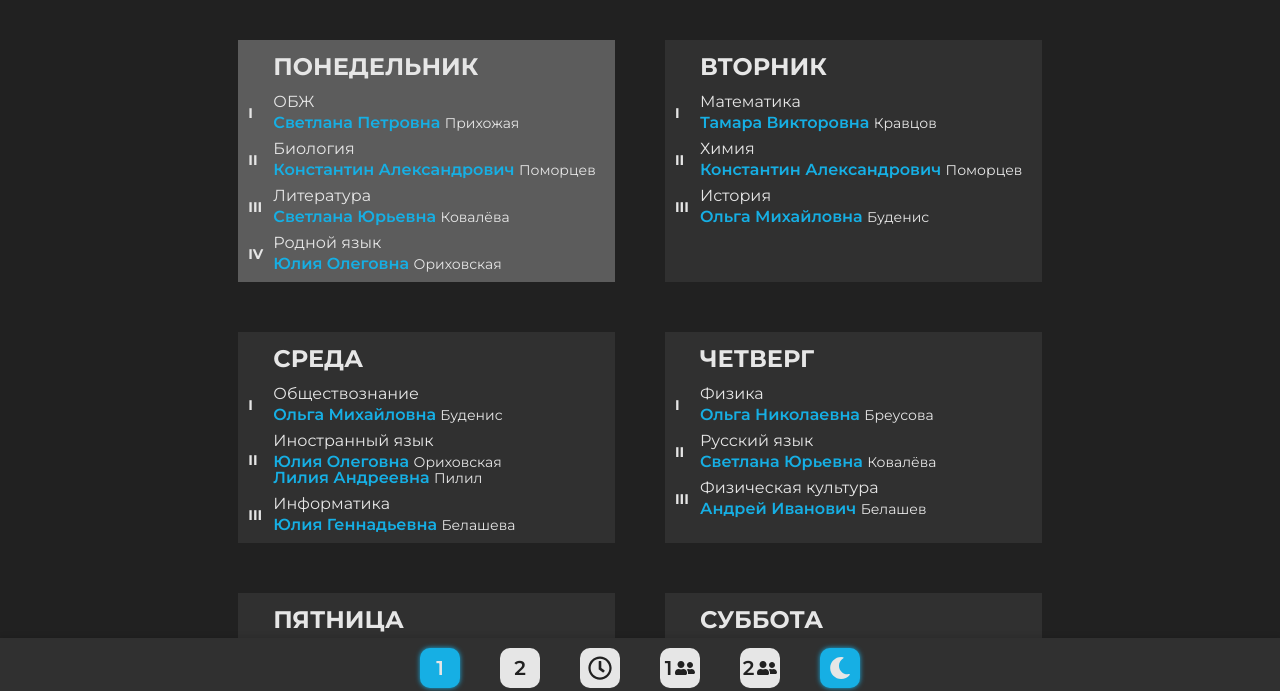
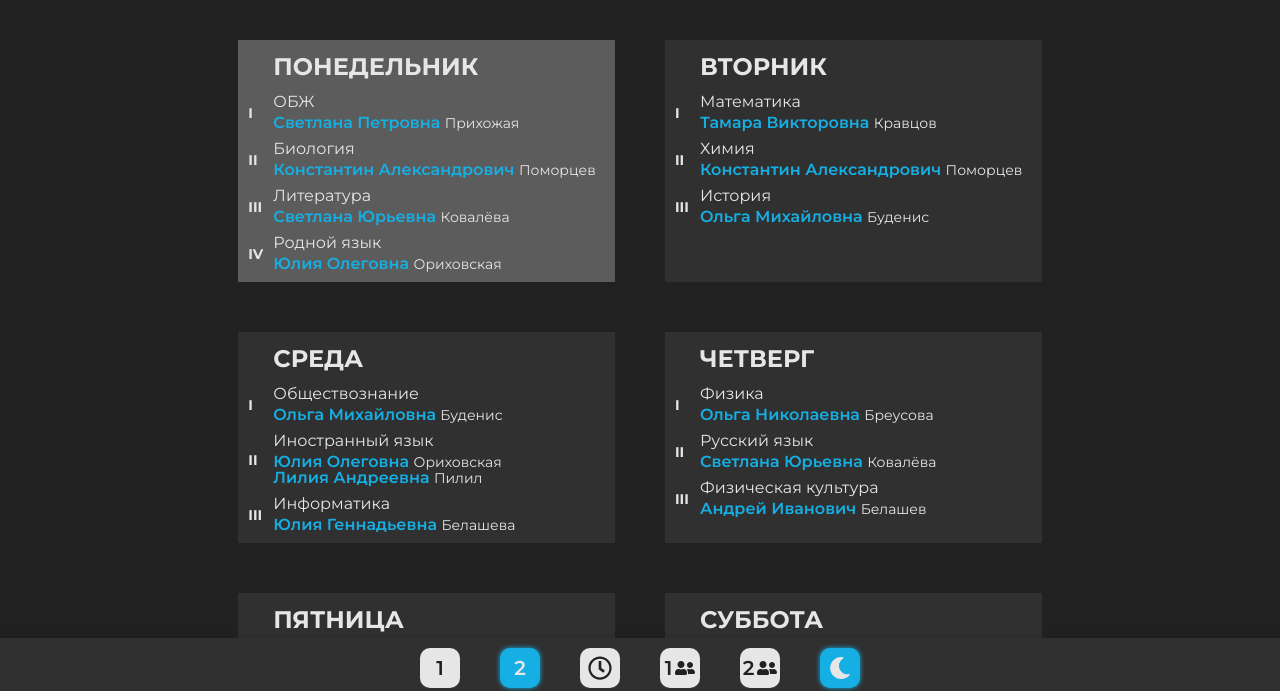
Before and after one commit to fN9ne/timetable, a plain HTML site: page index.html in a window 1280 px wide. Shown: the part 102-793 px from the top of the page. Drawn offline with nearby package versions, Linux system fonts and the light colour scheme.

Commit message:
Update index.html

```diff
--- a/index.html
+++ b/index.html
@@ -366,8 +366,8 @@
 			</div>
 		</main>
 		<div class="labels">
-			<a href="#" class="labels__item labels__item_1 _active">1</a>
-			<a href="#" class="labels__item labels__item_2">2</a>
+			<a href="#" class="labels__item labels__item_1">1</a>
+			<a href="#" class="labels__item labels__item_2 _active">2</a>
 			<a href="#" class="labels__item labels__item_3"><svg width="24px" height="24px" xmlns="http://www.w3.org/2000/svg" viewBox="0 0 512 512"><path d="M256 8C119 8 8 119 8 256s111 248 248 248 248-111 248-248S393 8 256 8zm0 448c-110.5 0-200-89.5-200-200S145.5 56 256 56s200 89.5 200 200-89.5 200-200 200zm61.8-104.4l-84.9-61.7c-3.1-2.3-4.9-5.9-4.9-9.7V116c0-6.6 5.4-12 12-12h32c6.6 0 12 5.4 12 12v141.7l66.8 48.6c5.4 3.9 6.5 11.4 2.6 16.8L334.6 349c-3.9 5.3-11.4 6.5-16.8 2.6z"/></svg></a>
 			<a href="#" class="labels__item labels__item_4">1<svg xmlns="http://www.w3.org/2000/svg" viewBox="0 0 640 512" width="20px" height="20px"><path d="M192 256c61.9 0 112-50.1 112-112S253.9 32 192 32 80 82.1 80 144s50.1 112 112 112zm76.8 32h-8.3c-20.8 10-43.9 16-68.5 16s-47.6-6-68.5-16h-8.3C51.6 288 0 339.6 0 403.2V432c0 26.5 21.5 48 48 48h288c26.5 0 48-21.5 48-48v-28.8c0-63.6-51.6-115.2-115.2-115.2zM480 256c53 0 96-43 96-96s-43-96-96-96-96 43-96 96 43 96 96 96zm48 32h-3.8c-13.9 4.8-28.6 8-44.2 8s-30.3-3.2-44.2-8H432c-20.4 0-39.2 5.9-55.7 15.4 24.4 26.3 39.7 61.2 39.7 99.8v38.4c0 2.2-.5 4.3-.6 6.4H592c26.5 0 48-21.5 48-48 0-61.9-50.1-112-112-112z"/></svg></a>
 			<a href="#" class="labels__item labels__item_5">2<svg xmlns="http://www.w3.org/2000/svg" viewBox="0 0 640 512" width="20px" height="20px"><path d="M192 256c61.9 0 112-50.1 112-112S253.9 32 192 32 80 82.1 80 144s50.1 112 112 112zm76.8 32h-8.3c-20.8 10-43.9 16-68.5 16s-47.6-6-68.5-16h-8.3C51.6 288 0 339.6 0 403.2V432c0 26.5 21.5 48 48 48h288c26.5 0 48-21.5 48-48v-28.8c0-63.6-51.6-115.2-115.2-115.2zM480 256c53 0 96-43 96-96s-43-96-96-96-96 43-96 96 43 96 96 96zm48 32h-3.8c-13.9 4.8-28.6 8-44.2 8s-30.3-3.2-44.2-8H432c-20.4 0-39.2 5.9-55.7 15.4 24.4 26.3 39.7 61.2 39.7 99.8v38.4c0 2.2-.5 4.3-.6 6.4H592c26.5 0 48-21.5 48-48 0-61.9-50.1-112-112-112z"/></svg></a>
```
